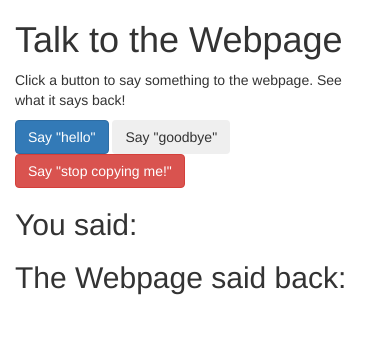
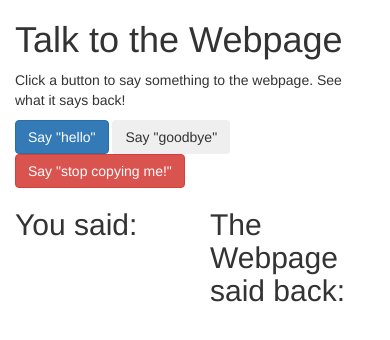
Before and after one commit to karenfreemansmith/LHP-IntroWk2-Chatbot, a plain HTML site: page index.html in a window 390 px wide. Drawn offline with nearby package versions, Linux system fonts and the light colour scheme.

Commit message:
changed columns to xs size to maintain two columns

```diff
--- a/index.html
+++ b/index.html
@@ -19,12 +19,12 @@
       <button class="btn btn-inverse" id="goodbye">Say "goodbye"</button>
       <button class="btn btn-danger" id="stop">Say "stop copying me!"</button>
       <div class="row">
-        <div class="col-md-6">
+        <div class="col-xs-6">
           <h2>You said: </h2>
           <ul id="user" class="unstyled">
           </ul>
         </div>
-        <div class="col-md-6">
+        <div class="col-xs-6">
           <h2>The Webpage said back:</h2>
           <ul id="webpage" class="unstyled">
           </ul>
```
